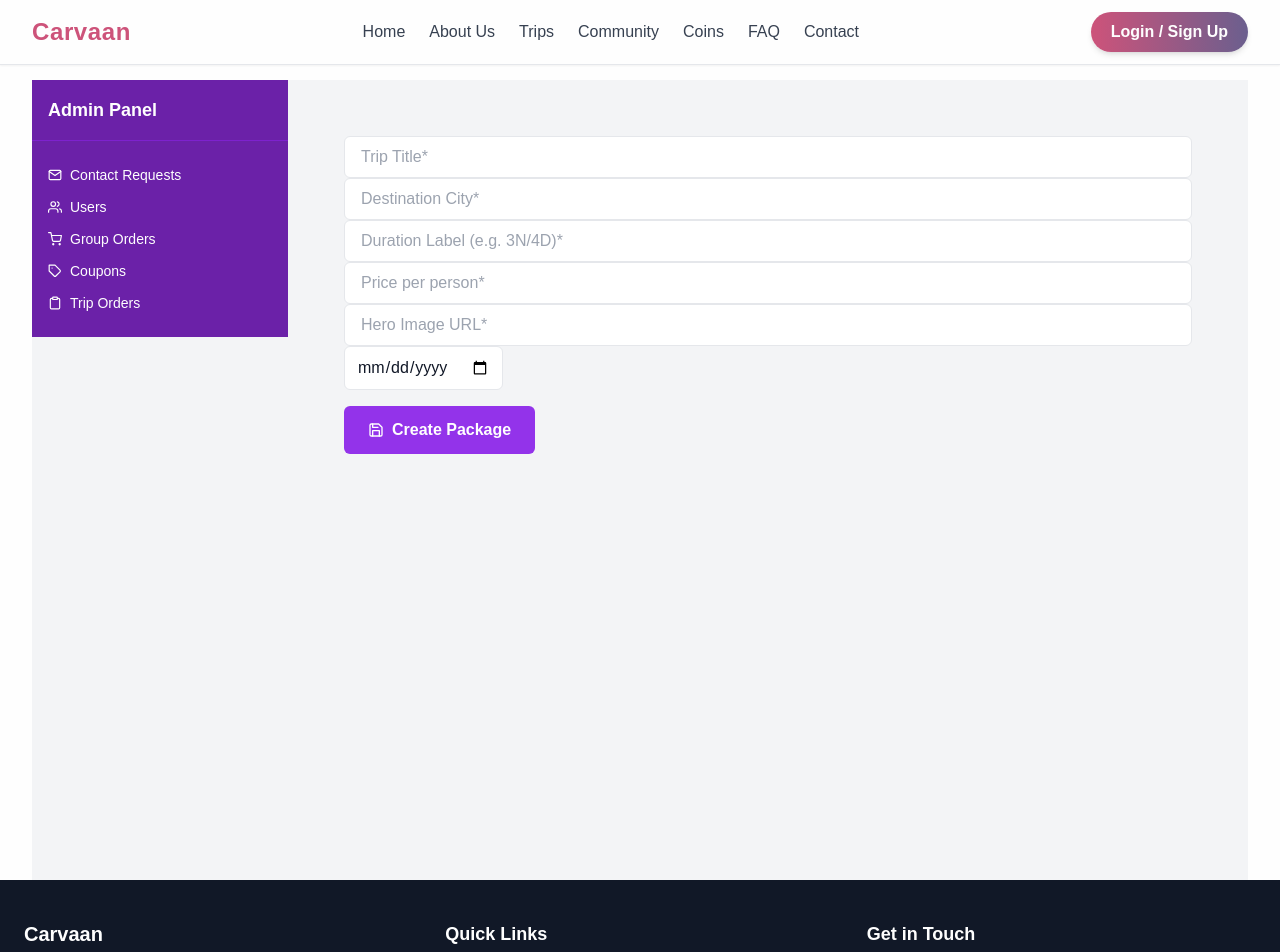
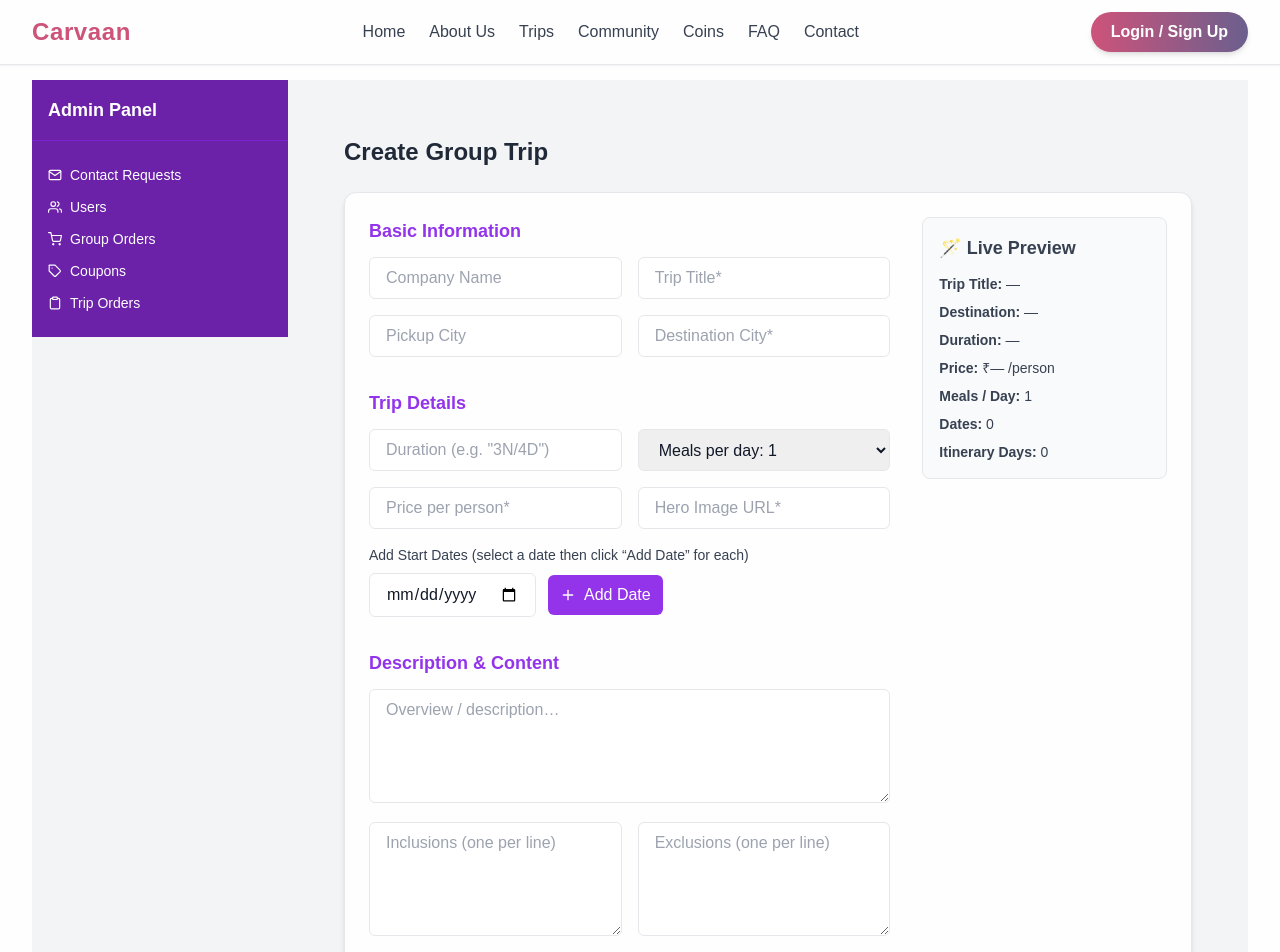
Before and after one commit to carvaangurgaon1/carvaan-website, a Next.js app: page /admin/group-packages/create in a window 1280 px wide. Shown: the top 952 px of the page. Built offline with nearby package versions, Linux system fonts and the light colour scheme.

Commit message:
Update page.tsx

```diff
--- a/app/admin/group-packages/create/page.tsx
+++ b/app/admin/group-packages/create/page.tsx
@@ -1,91 +1,102 @@
 "use client";
 
 import { useState } from "react";
-import { FiSave } from "react-icons/fi";
+import { FiPlus, FiSave, FiTrash2 } from "react-icons/fi";
 
-type FormState = {
-  companyName: string;
-  tripTitle: string;
-  pickupCity: string;
-  destinationCity: string;
-  durationLabel: string; // e.g. "3N/4D"
-  priceNumber: string;   // input as string, convert to number
-  image: string;
-  startDates: string[];  // multiple ISO dates
-  // ... your other optional fields:
-  transportation?: string;
-  difficulty?: string;
-  roomSharing?: string;
-  ageRange?: string;
-  description?: string;
-  inclusions?: string;
-  exclusions?: string;
-};
+type ItineraryDay = { day: number; title?: string; details?: string };
 
 export default function CreatePackagePage() {
-  const [formData, setFormData] = useState<FormState>({
+  const [form, setForm] = useState({
     companyName: "",
     tripTitle: "",
     pickupCity: "",
     destinationCity: "",
-    durationLabel: "",
-    priceNumber: "",
+    duration: "",           // e.g. "3N/4D"
+    price: "",              // number as string
     image: "",
-    startDates: [],
-    transportation: "",
-    difficulty: "",
-    roomSharing: "",
-    ageRange: "",
+    mealsPerDay: "1",       // dropdown 1/2/3
+    startDateInput: "",     // for date entry
+    startDates: [] as string[], // all chosen dates
     description: "",
     inclusions: "",
     exclusions: "",
+    // extras
+    difficulty: "",
+    travelStyle: "",
+    roomSharing: "",
+    ageRange: "",
   });
 
-  // Add date
-  const addDate = (iso: string) => {
-    if (!iso) return;
-    setFormData(prev =>
-      prev.startDates.includes(iso) ? prev : { ...prev, startDates: [...prev.startDates, iso] }
+  const [itinerary, setItinerary] = useState<ItineraryDay[]>([]);
+
+  const onChange = (
+    e: React.ChangeEvent<HTMLInputElement | HTMLTextAreaElement | HTMLSelectElement>
+  ) => {
+    setForm((p) => ({ ...p, [e.target.name]: e.target.value }));
+  };
+
+  // Add one date at a time (lets you multi-select by clicking Add for each)
+  const addDate = () => {
+    if (!form.startDateInput) return;
+    if (!form.startDates.includes(form.startDateInput)) {
+      setForm((p) => ({
+        ...p,
+        startDates: [...p.startDates, p.startDateInput],
+        startDateInput: "",
+      }));
+    }
+  };
+
+  const removeDate = (d: string) => {
+    setForm((p) => ({
+      ...p,
+      startDates: p.startDates.filter((x) => x !== d),
+    }));
+  };
+
+  // Itinerary controls
+  const addDay = () => {
+    const dayNum = itinerary.length + 1;
+    setItinerary((p) => [...p, { day: dayNum, title: "", details: "" }]);
+  };
+
+  const updateDay = (
+    idx: number,
+    field: "title" | "details",
+    value: string
+  ) => {
+    setItinerary((p) =>
+      p.map((d, i) => (i === idx ? { ...d, [field]: value } : d))
     );
   };
-  const removeDate = (iso: string) =>
-    setFormData(prev => ({ ...prev, startDates: prev.startDates.filter(d => d !== iso) }));
 
-  const handleChange = (
-    e: React.ChangeEvent<HTMLInputElement | HTMLTextAreaElement | HTMLSelectElement>
-  ) => {
-    const { name, value } = e.target;
-    setFormData(prev => ({ ...prev, [name]: value }));
+  const removeDay = (idx: number) => {
+    const next = itinerary.filter((_, i) => i !== idx);
+    // re-number days
+    setItinerary(next.map((d, i) => ({ ...d, day: i + 1 })));
   };
 
-  const handleSubmit = async (e: React.FormEvent) => {
+  const submit = async (e: React.FormEvent) => {
     e.preventDefault();
 
-    if (!formData.tripTitle || !formData.destinationCity || !formData.durationLabel || !formData.priceNumber || !formData.image) {
-      alert("Please fill Title, Destination, Duration, Price and Image.");
-      return;
-    }
-    if (formData.startDates.length === 0) {
-      alert("Please add at least one Start Date.");
+    // basic validation
+    if (!form.tripTitle || !form.destinationCity) {
+      alert("Trip Title and Destination City are required.");
       return;
     }
 
     const payload = {
-      title: formData.tripTitle,
-      location: formData.destinationCity,
-      category: "", // optional – you can add a select if you like
-      price: Number(formData.priceNumber),
-      durationLabel: formData.durationLabel,
-      image: formData.image,
-      startDates: formData.startDates,
-      companyName: formData.companyName,
-      transportation: formData.transportation,
-      difficulty: formData.difficulty,
-      roomSharing: formData.roomSharing,
-      ageRange: formData.ageRange,
-      description: formData.description,
-      inclusions: formData.inclusions,
-      exclusions: formData.exclusions,
+      title: form.tripTitle,
+      location: form.destinationCity,
+      duration: form.duration,
+      price: Number(form.price) || 0,
+      image: form.image,
+      mealsPerDay: Number(form.mealsPerDay),
+      startDates: form.startDates,              // array of ISO yyyy-mm-dd
+      description: form.description,
+      inclusions: form.inclusions,
+      exclusions: form.exclusions,
+      itinerary,
     };
 
     const res = await fetch("/api/trips", {
@@ -96,42 +107,268 @@ export default function CreatePackagePage() {
 
     if (!res.ok) {
       const err = await res.json().catch(() => ({}));
-      alert(`Error: ${err.error || "Could not create trip"}`);
+      console.error("Create trip failed:", err);
+      alert("Failed to create trip.");
       return;
     }
 
-    alert("✅ Trip(s) created!");
-    // (optional) reset minimal fields
-    setFormData(prev => ({ ...prev, startDates: [] }));
+    const created = await res.json();
+    alert("✅ Trip created!");
+    // optional: redirect to the trip detail page
+    // window.location.href = `/trips/group-trips/${created.slug}`;
   };
 
   return (
     <div className="p-6">
-      {/* … your existing sections … */}
+      <h1 className="text-2xl font-bold text-gray-800 mb-6">
+        Create Group Trip
+      </h1>
 
-      {/* Example minimal inputs needed for saving */}
-      <input name="tripTitle" placeholder="Trip Title*" value={formData.tripTitle} onChange={handleChange} className="border rounded-md px-4 py-2 w-full" />
-      <input name="destinationCity" placeholder="Destination City*" value={formData.destinationCity} onChange={handleChange} className="border rounded-md px-4 py-2 w-full" />
-      <input name="durationLabel" placeholder="Duration Label (e.g. 3N/4D)*" value={formData.durationLabel} onChange={handleChange} className="border rounded-md px-4 py-2 w-full" />
-      <input name="priceNumber" type="number" placeholder="Price per person*" value={formData.priceNumber} onChange={handleChange} className="border rounded-md px-4 py-2 w-full" />
-      <input name="image" placeholder="Hero Image URL*" value={formData.image} onChange={handleChange} className="border rounded-md px-4 py-2 w-full" />
+      <form
+        onSubmit={submit}
+        className="grid lg:grid-cols-3 gap-8 bg-white p-6 rounded-xl shadow-md border"
+      >
+        {/* LEFT — Core details */}
+        <div className="lg:col-span-2 space-y-8">
+          {/* Basic Info */}
+          <section>
+            <h2 className="text-lg font-semibold text-purple-600 mb-3">
+              Basic Information
+            </h2>
+            <div className="grid md:grid-cols-2 gap-4">
+              <input
+                name="companyName"
+                placeholder="Company Name"
+                value={form.companyName}
+                onChange={onChange}
+                className="border rounded-md px-4 py-2 w-full"
+              />
+              <input
+                name="tripTitle"
+                placeholder="Trip Title*"
+                value={form.tripTitle}
+                onChange={onChange}
+                className="border rounded-md px-4 py-2 w-full"
+                required
+              />
+              <input
+                name="pickupCity"
+                placeholder="Pickup City"
+                value={form.pickupCity}
+                onChange={onChange}
+                className="border rounded-md px-4 py-2 w-full"
+              />
+              <input
+                name="destinationCity"
+                placeholder="Destination City*"
+                value={form.destinationCity}
+                onChange={onChange}
+                className="border rounded-md px-4 py-2 w-full"
+                required
+              />
+            </div>
+          </section>
 
-      {/* Multi-date picker: add one date at a time */}
-      <div className="flex gap-3 items-center">
-        <input type="date" onChange={e => addDate(e.target.value)} className="border rounded-md px-3 py-2" />
-        <div className="flex flex-wrap gap-2">
-          {formData.startDates.map(d => (
-            <span key={d} className="px-3 py-1 text-sm bg-purple-100 text-purple-700 rounded-full">
-              {d}
-              <button type="button" className="ml-2" onClick={() => removeDate(d)}>×</button>
-            </span>
-          ))}
+          {/* Trip Details */}
+          <section>
+            <h2 className="text-lg font-semibold text-purple-600 mb-3">
+              Trip Details
+            </h2>
+            <div className="grid md:grid-cols-2 gap-4">
+              <input
+                name="duration"
+                placeholder='Duration (e.g. "3N/4D")'
+                value={form.duration}
+                onChange={onChange}
+                className="border rounded-md px-4 py-2"
+              />
+              <select
+                name="mealsPerDay"
+                value={form.mealsPerDay}
+                onChange={onChange}
+                className="border rounded-md px-4 py-2"
+              >
+                <option value="1">Meals per day: 1</option>
+                <option value="2">Meals per day: 2</option>
+                <option value="3">Meals per day: 3</option>
+              </select>
+
+              <input
+                name="price"
+                type="number"
+                placeholder="Price per person*"
+                value={form.price}
+                onChange={onChange}
+                className="border rounded-md px-4 py-2"
+              />
+              <input
+                name="image"
+                placeholder="Hero Image URL*"
+                value={form.image}
+                onChange={onChange}
+                className="border rounded-md px-4 py-2"
+              />
+            </div>
+
+            {/* Multi-date selector */}
+            <div className="mt-4">
+              <label className="block text-sm text-gray-700 mb-2">
+                Add Start Dates (select a date then click “Add Date” for each)
+              </label>
+              <div className="flex items-center gap-3">
+                <input
+                  type="date"
+                  name="startDateInput"
+                  value={form.startDateInput}
+                  onChange={onChange}
+                  className="border rounded-md px-4 py-2"
+                />
+                <button
+                  type="button"
+                  onClick={addDate}
+                  className="flex items-center gap-2 bg-purple-600 text-white px-3 py-2 rounded-md hover:bg-purple-700"
+                >
+                  <FiPlus /> Add Date
+                </button>
+              </div>
+
+              {/* Pills of selected dates */}
+              {form.startDates.length > 0 && (
+                <div className="flex flex-wrap gap-2 mt-3">
+                  {form.startDates.map((d) => (
+                    <span
+                      key={d}
+                      className="inline-flex items-center gap-2 bg-purple-50 text-purple-700 border border-purple-200 rounded-full px-3 py-1 text-sm"
+                    >
+                      {new Date(d).toLocaleDateString("en-IN", {
+                        day: "2-digit",
+                        month: "short",
+                        year: "numeric",
+                      })}
+                      <button
+                        type="button"
+                        onClick={() => removeDate(d)}
+                        className="text-purple-700/70 hover:text-purple-900"
+                        aria-label={`Remove ${d}`}
+                      >
+                        ×
+                      </button>
+                    </span>
+                  ))}
+                </div>
+              )}
+            </div>
+          </section>
+
+          {/* Description & Content */}
+          <section>
+            <h2 className="text-lg font-semibold text-purple-600 mb-3">
+              Description & Content
+            </h2>
+            <textarea
+              name="description"
+              placeholder="Overview / description…"
+              value={form.description}
+              onChange={onChange}
+              rows={4}
+              className="border rounded-md w-full px-4 py-2"
+            />
+            <div className="grid md:grid-cols-2 gap-4 mt-3">
+              <textarea
+                name="inclusions"
+                placeholder="Inclusions (one per line)"
+                value={form.inclusions}
+                onChange={onChange}
+                rows={4}
+                className="border rounded-md w-full px-4 py-2"
+              />
+              <textarea
+                name="exclusions"
+                placeholder="Exclusions (one per line)"
+                value={form.exclusions}
+                onChange={onChange}
+                rows={4}
+                className="border rounded-md w-full px-4 py-2"
+              />
+            </div>
+          </section>
+
+          {/* Itinerary Builder */}
+          <section>
+            <h2 className="text-lg font-semibold text-purple-600 mb-3">
+              Trip Itinerary
+            </h2>
+
+            {itinerary.length === 0 && (
+              <p className="text-sm text-gray-500 mb-2">
+                No days added yet. Click “Add Day” to begin.
+              </p>
+            )}
+
+            <div className="space-y-4">
+              {itinerary.map((day, idx) => (
+                <div
+                  key={idx}
+                  className="border rounded-lg p-4 bg-gray-50 flex flex-col gap-3"
+                >
+                  <div className="flex items-center justify-between">
+                    <strong>Day {day.day}</strong>
+                    <button
+                      type="button"
+                      onClick={() => removeDay(idx)}
+                      className="inline-flex items-center gap-2 text-red-600 hover:text-red-700"
+                    >
+                      <FiTrash2 /> Remove
+                    </button>
+                  </div>
+                  <input
+                    placeholder="Title (optional)"
+                    value={day.title ?? ""}
+                    onChange={(e) => updateDay(idx, "title", e.target.value)}
+                    className="border rounded-md px-4 py-2"
+                  />
+                  <textarea
+                    placeholder="Details"
+                    rows={3}
+                    value={day.details ?? ""}
+                    onChange={(e) => updateDay(idx, "details", e.target.value)}
+                    className="border rounded-md px-4 py-2"
+                  />
+                </div>
+              ))}
+            </div>
+
+            <button
+              type="button"
+              onClick={addDay}
+              className="mt-3 inline-flex items-center gap-2 border border-purple-300 text-purple-700 px-4 py-2 rounded-md hover:bg-purple-50"
+            >
+              <FiPlus /> Add Day
+            </button>
+          </section>
+
+          <button
+            type="submit"
+            className="bg-purple-600 text-white font-semibold px-6 py-3 rounded-md hover:bg-purple-700 transition flex items-center gap-2"
+          >
+            <FiSave /> Create Package
+          </button>
         </div>
-      </div>
 
-      <button onClick={handleSubmit} className="mt-4 bg-purple-600 text-white font-semibold px-6 py-3 rounded-md hover:bg-purple-700 transition flex items-center gap-2">
-        <FiSave /> Create Package
-      </button>
+        {/* RIGHT — Live Preview */}
+        <aside className="bg-gray-50 border rounded-lg p-4 h-fit">
+          <h2 className="text-lg font-semibold text-gray-700 mb-3">🪄 Live Preview</h2>
+          <div className="space-y-2 text-sm text-gray-700">
+            <p><strong>Trip Title:</strong> {form.tripTitle || "—"}</p>
+            <p><strong>Destination:</strong> {form.destinationCity || "—"}</p>
+            <p><strong>Duration:</strong> {form.duration || "—"}</p>
+            <p><strong>Price:</strong> ₹{form.price || "—"} /person</p>
+            <p><strong>Meals / Day:</strong> {form.mealsPerDay}</p>
+            <p><strong>Dates:</strong> {form.startDates.length}</p>
+            <p><strong>Itinerary Days:</strong> {itinerary.length}</p>
+          </div>
+        </aside>
+      </form>
     </div>
   );
 }
```
